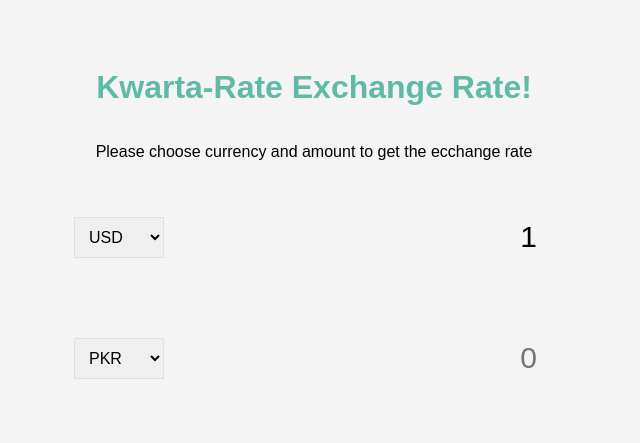
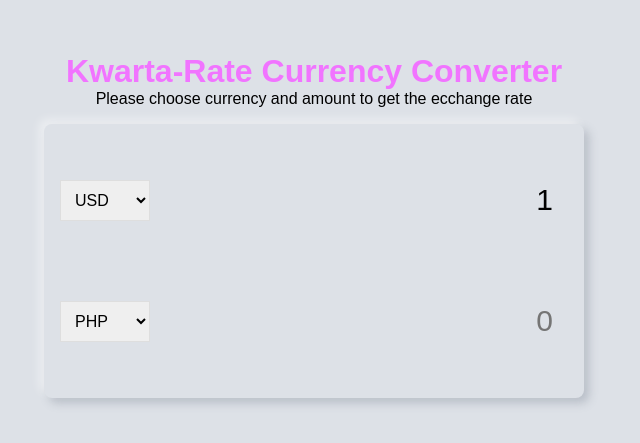
Before and after one commit to maenerosa/kwarta-rate, a website built with Vite: page index.html in a window 1280 px wide. Shown: the part 167-610 px from the top of the page, without its empty margins (326-966 px from the left). Built offline with nearby package versions, Linux system fonts and the light colour scheme; no server answers; files whose address does not match are found by name.

Commit message:
updated css file

```diff
--- a/index.html
+++ b/index.html
@@ -7,7 +7,7 @@
   </head>
   <body>
     <img src="img/money.png" class="money-img" alt="" />
-    <h1>Kwarta-Rate Exchange Rate!</h1>
+    <h1>Kwarta-Rate Currency Converter</h1>
     <p>Please choose currency and amount to get the ecchange rate</p>
 
     <div class="container">
@@ -108,8 +108,8 @@
           <option value="NZD">NZD</option>
           <option value="PAB">PAB</option>
           <option value="PEN">PEN</option>
-          <option value="PHP">PHP</option>
-          <option value="PKR" selected>PKR</option>
+          <option value="PHP" selected>PHP</option>
+          <option value="PKR">PKR</option>
           <option value="PLN">PLN</option>
           <option value="PYG">PYG</option>
           <option value="RON">RON</option>
--- a/main.js
+++ b/main.js
@@ -12,7 +12,7 @@ function calculate() {
   const currencyOne = currencyElement.value;
   const currencyTwo = currencyElementTwo.value;
   fetch(`https://api.exchangerate-api.com/v4/latest/${currencyOne}`)
-    .then((res) => res.json())
+    .then((response) => response.json())
     .then((data) => {
       const rate = data.rates[currencyTwo];
       rateElement.innerText = `1 ${currencyOne} = ${rate} ${currencyTwo}`;
--- a/style.css
+++ b/style.css
@@ -1,12 +1,28 @@
 :root {
-  --primary-color: #5fbaa7;
+  --primary-color: #f174ff;
+  height: 100vh;
+  display: flex;
+  align-items: center;
+  justify-content: center;
+  flex-direction: column;
+  padding: 1em;
 }
 * {
+  margin: 0;
+  padding: 0;
   box-sizing: border-box;
 }
 
+.container {
+  margin: 1em 1em;
+  padding: 1em 1em;
+  width: 100%;
+  border-radius: 0.5em;
+  box-shadow: -5px -5px 10px #ffffff73, 5px 5px 10px rgba(94, 104, 121, 0.288);
+}
+
 body {
-  background-color: #f4f4f4;
+  background: #dde1e7;
   font-family: Arial, Helvetica, sans-serif;
   display: flex;
   flex-direction: column;
```
